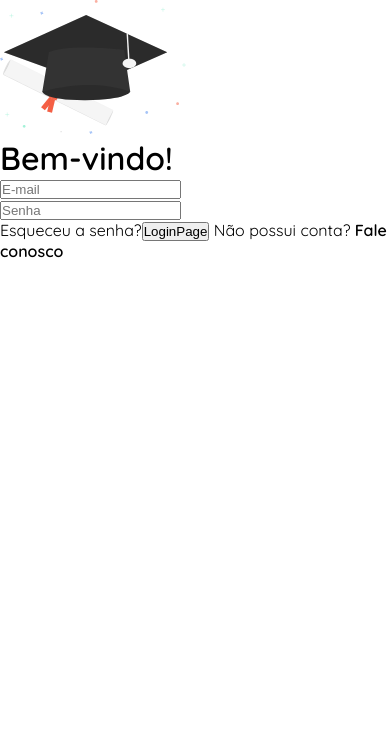
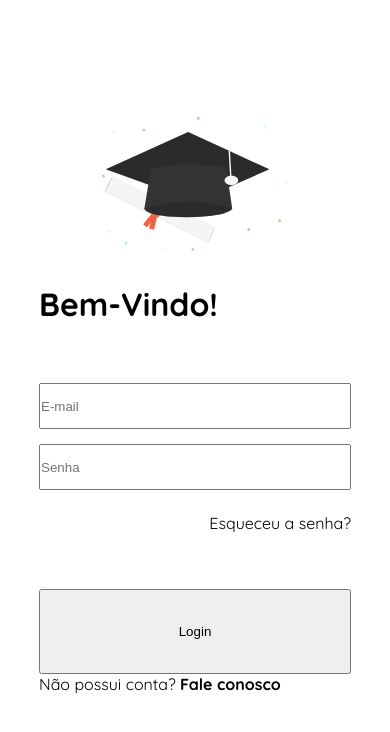
Before and after one commit to MatheusF99/login-screen, a React (Create React App) app: page / in a window 390 px wide. Shown: the top 732 px of the page. Built offline with nearby package versions, Linux system fonts and the light colour scheme.

Commit message:
mobile style form button

```diff
--- a/public/index.html
+++ b/public/index.html
@@ -6,7 +6,7 @@
 
   <meta name="viewport" content="width=device-width, initial-scale=1" />
   <link rel="preconnect" href="https://fonts.gstatic.com">
-  <link href="https://fonts.googleapis.com/css2?family=Quicksand:wght@400;500;600&display=swap" rel="stylesheet">
+  <link href="https://fonts.googleapis.com/css2?family=Quicksand:wght@400;500;600;700&display=swap" rel="stylesheet">
   <title>React App</title>
 </head>
 
--- /dev/null
+++ b/src/App.css
@@ -0,0 +1,4 @@
+.App{
+    width: 100vw;
+    height: 100vh;
+}
--- a/src/App.js
+++ b/src/App.js
@@ -1,4 +1,7 @@
+import './App.css'
+
 import LoginPage from "./pages/LoginPage/LoginPage";
+
 
 function App() {
   return (
--- a/src/pages/LoginPage/LoginPage.js
+++ b/src/pages/LoginPage/LoginPage.js
@@ -1,6 +1,8 @@
 import React from 'react';
+
 import capeloImg from '../../assets/images/capelo.svg'
 
+import './style.css'
 // import { Container } from './styles';
 
 const LoginPage = () => {
@@ -9,8 +11,10 @@ const LoginPage = () => {
 
       <form className="form">
 
-        <img className="form-image" src={capeloImg}></img>
-        <h1 className="form-title">Bem-vindo!</h1>
+        <div  className="form-image">
+          <img alt="capelo" src={capeloImg}></img>
+        </div>
+        <h1 className="form-title">Bem-Vindo!</h1>
 
         <div className="form-inputs">
 
@@ -23,10 +27,6 @@ const LoginPage = () => {
             />
           </label>
 
-        </div>
-
-        <div className="form-inputs">
-
           <label className="form-label">
             <input
               name="password"
@@ -37,9 +37,9 @@ const LoginPage = () => {
           </label>
 
         </div>
-        <span>Esqueceu a senha?</span>
+        <span className="form-forget">Esqueceu a senha?</span>
 
-        <button className="form-input-bnt" type="submit">LoginPage</button>
+        <button className="form-input-bnt" type="submit">Login</button>
 
         <span> Não possui conta? <strong>Fale conosco</strong> </span>
       </form>
--- a/src/pages/LoginPage/style.css
+++ b/src/pages/LoginPage/style.css
@@ -0,0 +1,49 @@
+.form-content{
+    display: flex;
+    align-items: center;
+    justify-content: center;
+
+    width: 100%;
+    height: 100%;
+}
+
+.form{
+    width: 80%;
+    height: 80%;
+
+    display: grid;
+    grid-template-rows:auto;
+}
+
+.form-image{
+    display: flex;
+    justify-content: center;
+    align-items: center;
+}
+
+.form-title{
+    height: 0;
+    font-weight: 700;
+}
+
+.form-inputs{
+    display: flex;
+    justify-content: center;
+    align-items: center;
+    flex-direction: column;
+}
+
+.form-inputs .form-label input{
+    width: 80vw;
+    height: 46px;
+}
+.form-inputs .form-label:first-child input{
+    margin-bottom: 15px;
+}
+
+.form-forget{
+    height: 0;
+    display: flex;
+    justify-content: flex-end;
+    align-items: center;
+}
```
Also changed, not shown: 1 other file (tests, documents, lock files or other folders).
